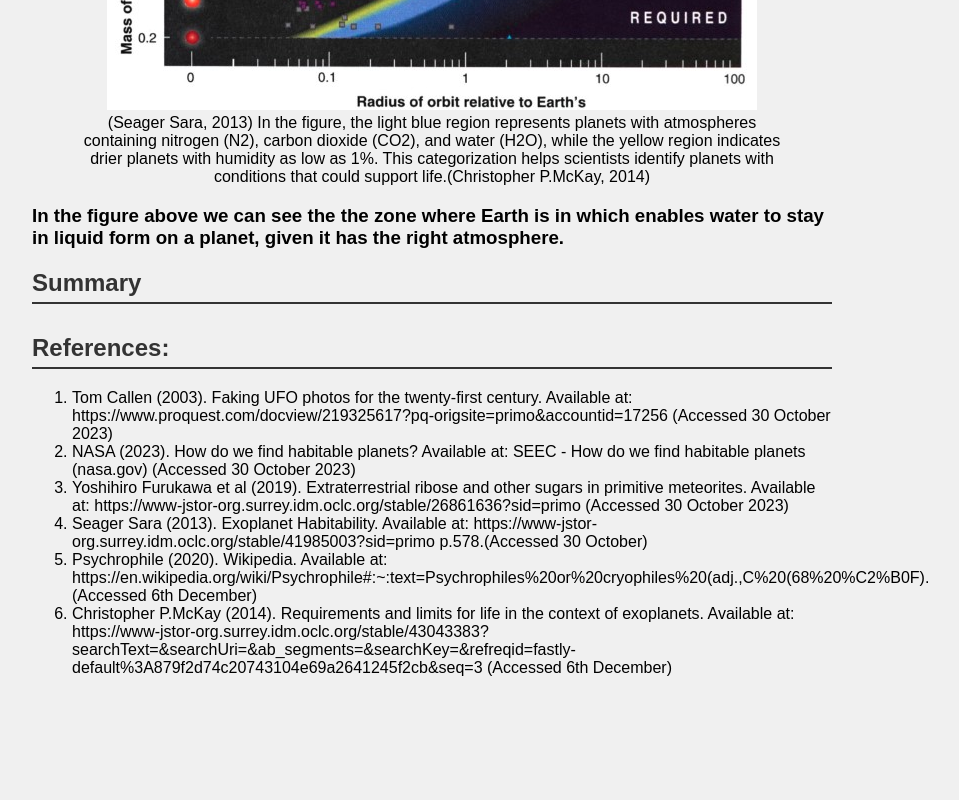
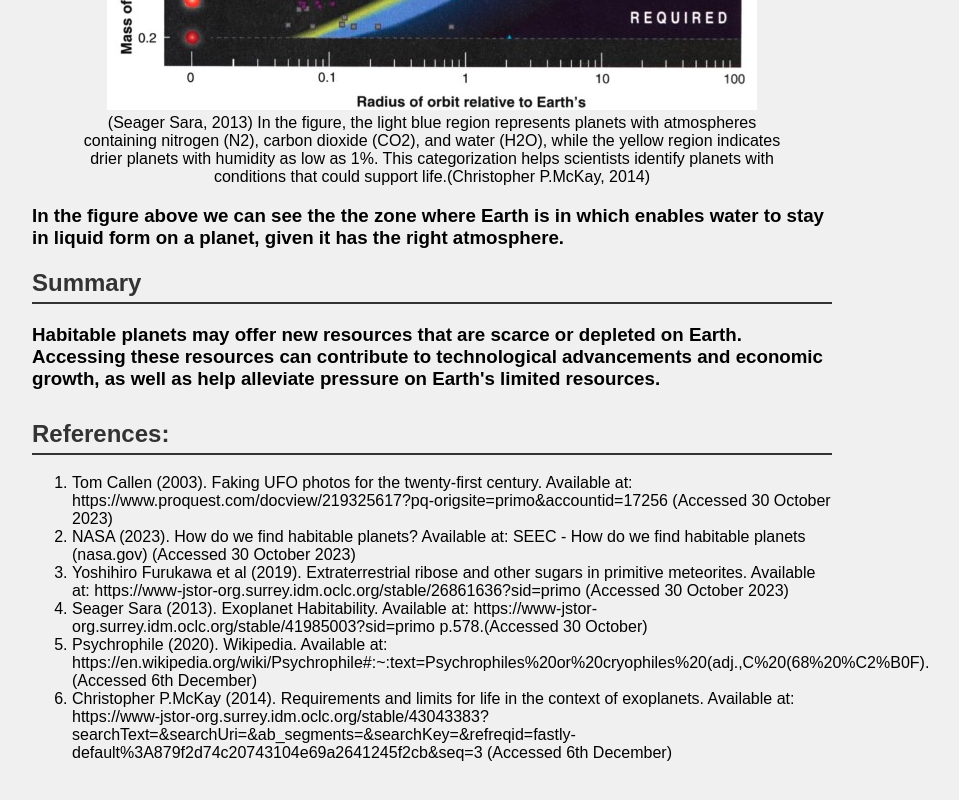
Before and after one commit to FEPSFY6798043/FY6798043, a plain HTML site: page index.html in a window 1280 px wide. Shown: the part 3185-3985 px from the top of the page, without its empty margins (208-1167 px from the left). Before the commit the page ends 3912 px from the top, so only its background shows below. Drawn offline with Linux system fonts and the light colour scheme; a script that the page names is missing.

Commit message:
Update index.html

```diff
--- a/index.html
+++ b/index.html
@@ -78,7 +78,7 @@
 
         <section id="summary">
             <h2>Summary</h2>
-            <h3></h3>
+            <h3>Habitable planets may offer new resources that are scarce or depleted on Earth. Accessing these resources can contribute to technological advancements and economic growth, as well as help alleviate pressure on Earth's limited resources.</h3>
 
         </section>
 
```
